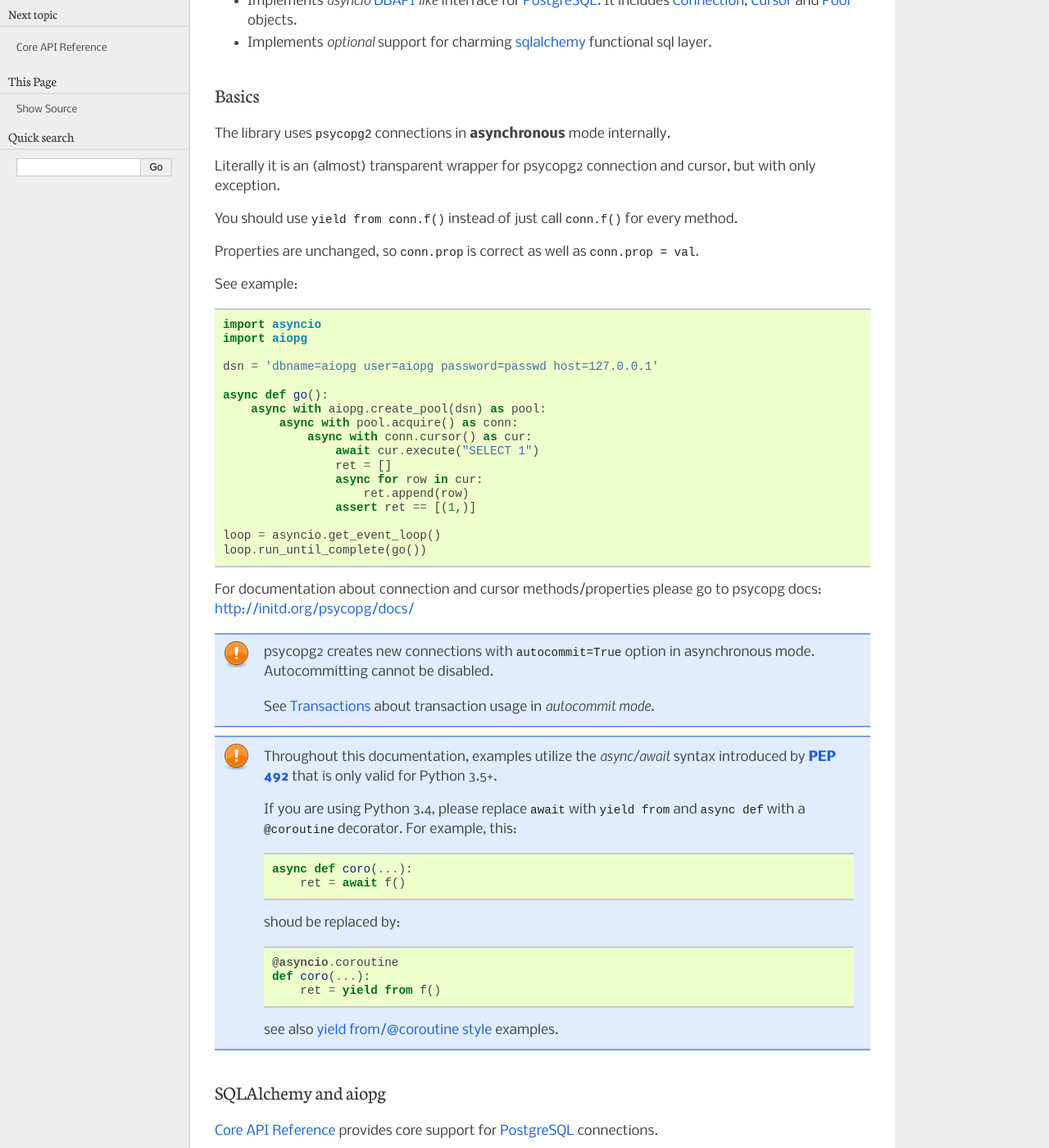
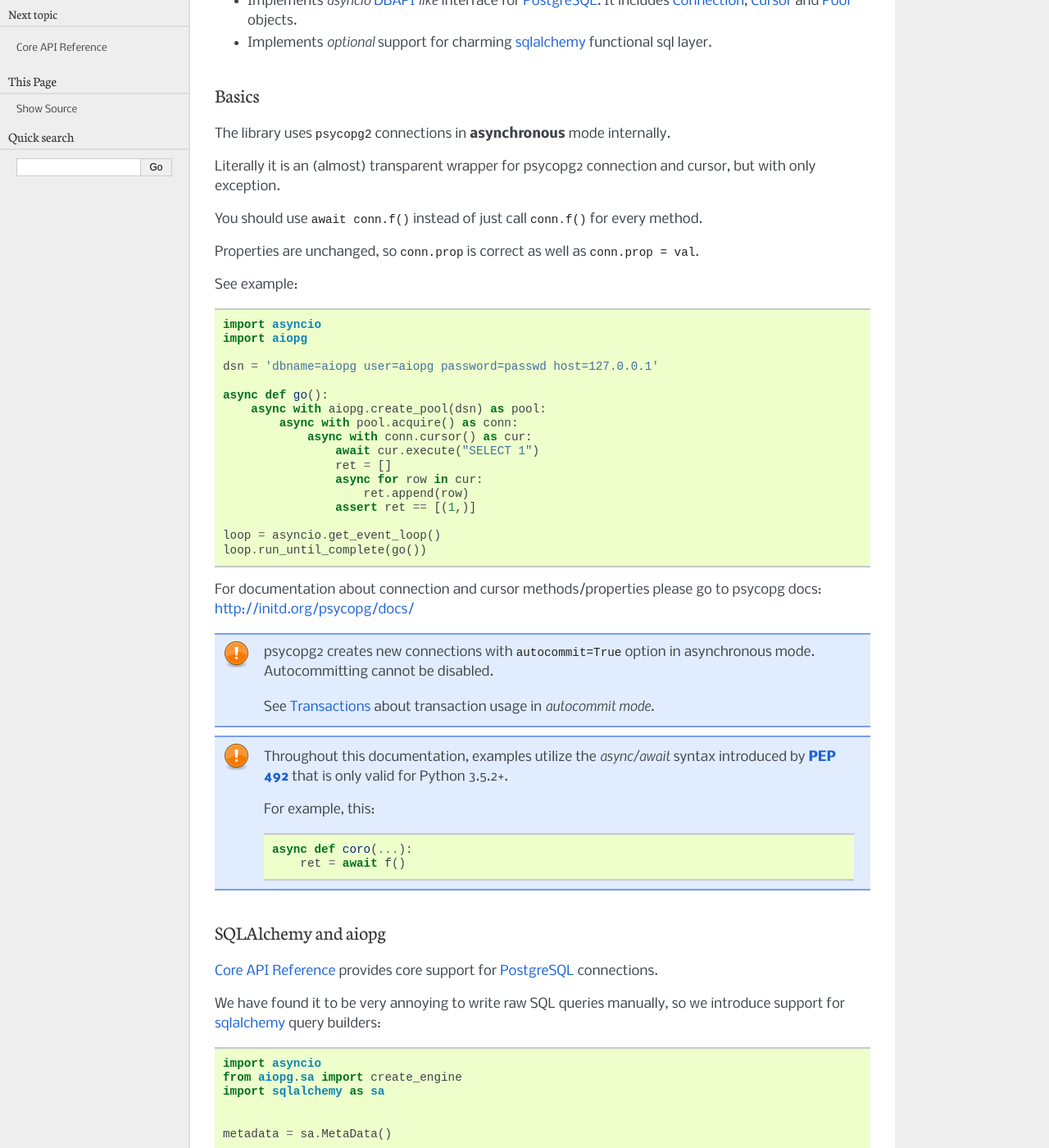
Before and after one commit to aio-libs/aiopg, a Sphinx documentation site: the page built from docs/index.rst, in a window 1280 px wide and 1400 px high, scrolled down 267 px. Shown: the whole window at 82% size. Built offline with Sphinx 7.4.7, drawn with Linux system fonts in a browser that asks for light colours; some of the changed text lies outside the part shown.

Commit message:
removing old style (yield from) in docs

```diff
--- a/docs/index.rst
+++ b/docs/index.rst
@@ -33,7 +33,7 @@ internally.
 Literally it is an (almost) transparent wrapper for psycopg2
 connection and cursor, but with only exception.
 
-You should use ``yield from conn.f()`` instead of just call ``conn.f()`` for
+You should use ``await conn.f()`` instead of just call ``conn.f()`` for
 every method.
 
 Properties are unchanged, so ``conn.prop`` is correct as well as
@@ -71,22 +71,12 @@ please go to psycopg docs: http://initd.org/psycopg/docs/
 .. note::
 
    Throughout this documentation, examples utilize the `async/await` syntax
-   introduced by :pep:`492` that is only valid for Python 3.5+.
+   introduced by :pep:`492` that is only valid for Python 3.5.2+.
 
-   If you are using Python 3.4, please replace ``await`` with
-   ``yield from`` and ``async def`` with a ``@coroutine`` decorator.
    For example, this::
 
        async def coro(...):
            ret = await f()
-
-   shoud be replaced by::
-
-       @asyncio.coroutine
-       def coro(...):
-           ret = yield from f()
-
-   see also :ref:`aiopg-examples-old-style` examples.
 
 SQLAlchemy and aiopg
 --------------------
```
Also changed, not shown: docs/examples.rst (+0 -34 lines).
